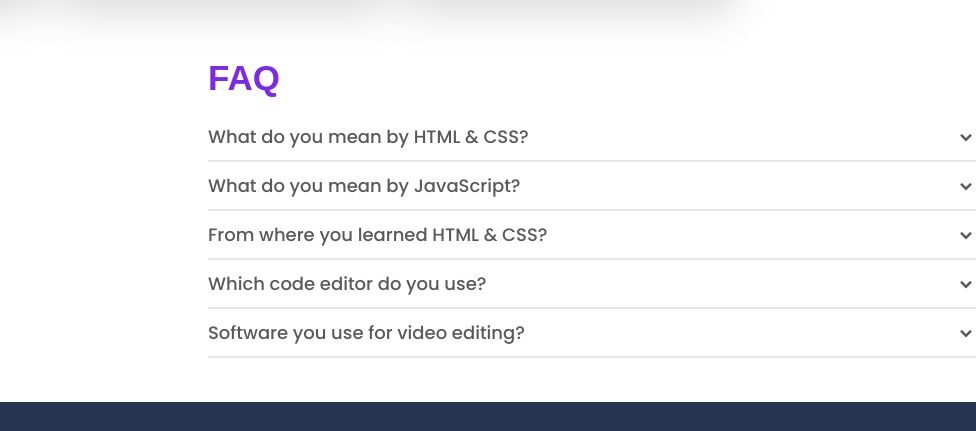
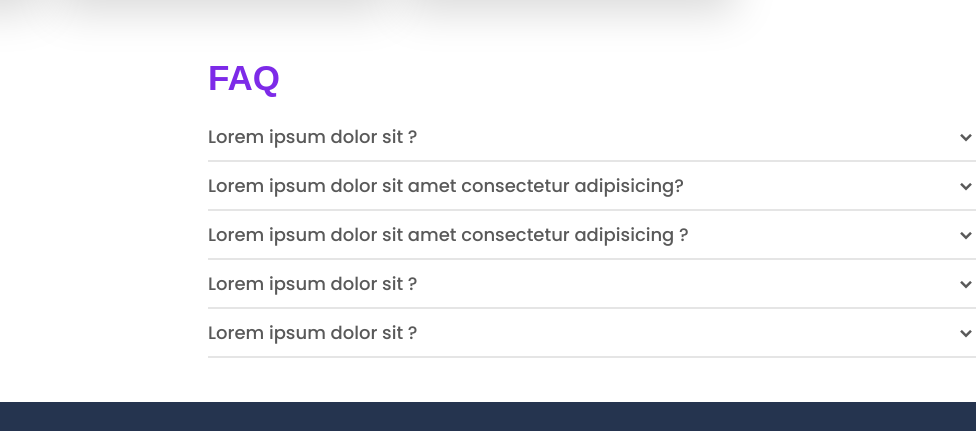
Before and after one commit to ridwanndwip/ambulance, a plain HTML site: page index.html in a window 1280 px wide. Shown: the part 2925-3356 px from the top of the page, 304-1280 px from the left. Drawn offline with nearby package versions, Linux system fonts and the light colour scheme.

Commit message:
update faq

```diff
--- a/index.html
+++ b/index.html
@@ -198,7 +198,7 @@
         <ul class="faq-text">
           <li>
             <div class="question-arrow">
-              <span class="question">What do you mean by HTML & CSS?</span>
+              <span class="question">Lorem ipsum dolor sit ?</span>
               <i class="bx bxs-chevron-down arrow"></i>
             </div>
             <p>Lorem ipsum dolor sit amet, consectetur adipisicing elit. Nostrum, doloribus.</p>
@@ -206,7 +206,7 @@
           </li>
           <li>
             <div class="question-arrow">
-              <span class="question">What do you mean by JavaScript?</span>
+              <span class="question">Lorem ipsum dolor sit amet consectetur adipisicing? </span>
               <i class="bx bxs-chevron-down arrow"></i>
             </div>
             <p>JavaScript is a text-based programming language used both on the client-side and server-side that allows you to make web pages interactive</p>
@@ -214,7 +214,7 @@
           </li>
           <li>
             <div class="question-arrow">
-              <span class="question">From where you learned HTML & CSS?</span>
+              <span class="question">Lorem ipsum dolor sit amet consectetur adipisicing ?</span>
               <i class="bx bxs-chevron-down arrow"></i>
             </div>
             <p>Lorem ipsum dolor sit amet, consectetur adipisicing elit. Non, necessitatibus.</p>
@@ -222,7 +222,7 @@
           </li>
           <li>
             <div class="question-arrow">
-              <span class="question">Which code editor do you use?</span>
+              <span class="question">Lorem ipsum dolor sit ?</span>
               <i class="bx bxs-chevron-down arrow"></i>
             </div>
             <p>Lorem ipsum dolor sit amet, consectetur adipisicing elit. Rerum, labore.</p>
@@ -230,7 +230,7 @@
           </li>
           <li>
             <div class="question-arrow">
-              <span class="question">Software you use for video editing?</span>
+              <span class="question">Lorem ipsum dolor sit ?</span>
               <i class="bx bxs-chevron-down arrow"></i>
             </div>
             <p>Lorem ipsum dolor sit amet, consectetur adipisicing elit. Saepe, repudiandae!</p>
--- a/src/scss/style_comp/faq.scss
+++ b/src/scss/style_comp/faq.scss
@@ -2,7 +2,7 @@
     display: flex;
     align-items: center;
     justify-content: space-between;
-    background: white;
+    background: whit;
     border-radius: 25px;
   }
   .accordion .image-box{
```
Also changed, not shown: dist/css/main.css.
